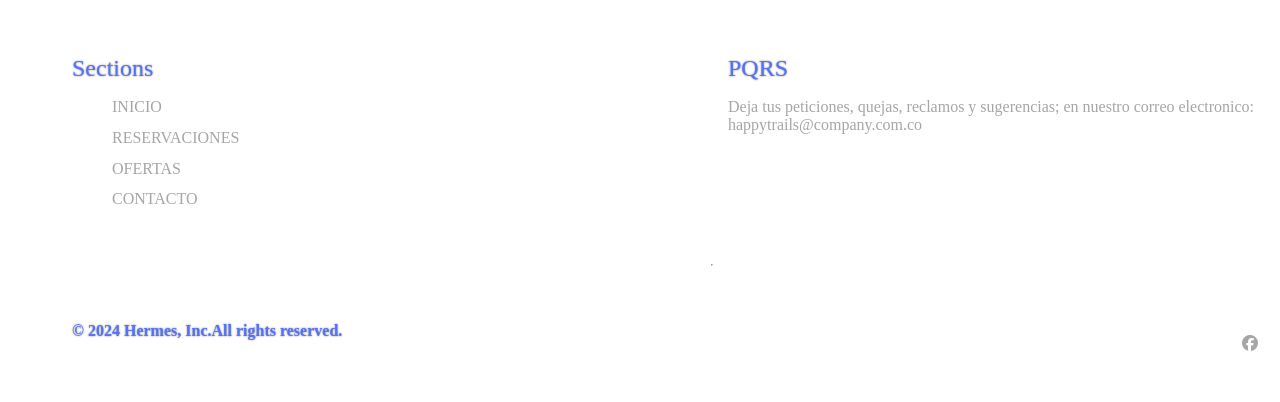
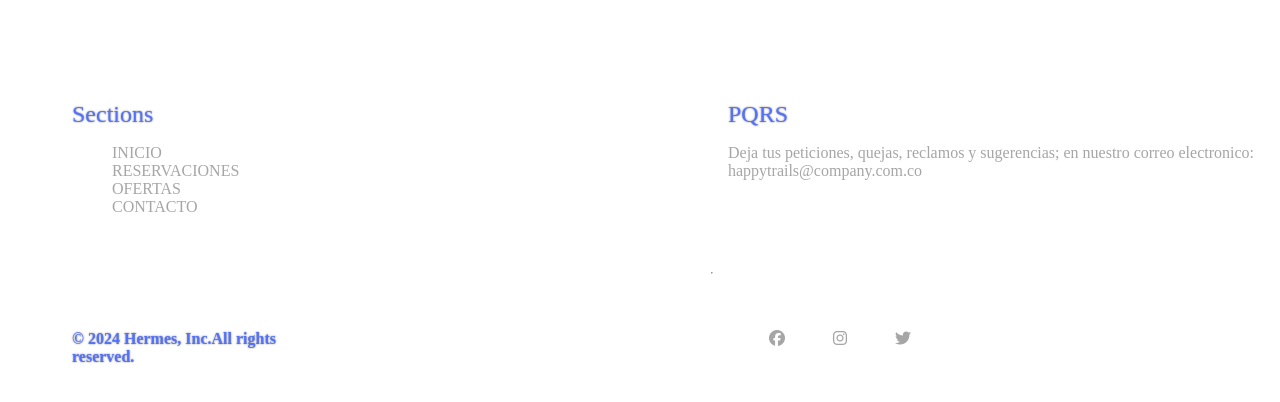
Before and after one commit to juan061734/hermes-front, a plain HTML site: page footer/index.html in a window 1280 px wide. Shown: the part 354-756 px from the top of the page. Drawn offline with Linux system fonts and the light colour scheme.

Commit message:
correccion footer, o no se, en fin el footer esta hecho(creo)

```diff
--- a/footer/index.html
+++ b/footer/index.html
@@ -1,15 +1,17 @@
 <!DOCTYPE html>
 <html lang="en">
   <head>
-	<meta charset="UTF-8">
-	<meta name="viewport" content="width=device-width, initial-scale=1.0">
+    <meta charset="UTF-8" />
+    <meta name="viewport" content="width=device-width, initial-scale=1.0" />
     <title>footer</title>
-	<link rel="stylesheet" href="style.css">
-	<script src="https://kit.fontawesome.com/273d0fbdfa.js" crossorigin="anonymous"></script>
+    <link rel="stylesheet" href="style.css" />
+    <script
+      src="https://kit.fontawesome.com/273d0fbdfa.js"
+      crossorigin="anonymous"
+    ></script>
   </head>
   <body>
     <footer>
-
       <article class="sections">
         <h3 class="subtitle">Sections</h3>
         <ul>
@@ -19,7 +21,6 @@
           <li><a href="#">CONTACTO</a></li>
         </ul>
       </article>
-
 
       <article class="pqrs">
         <h3 class="subtitle">PQRS</h3>
@@ -32,20 +33,22 @@
         </p>
       </article>
 
-		<hr class="hr">
+      <hr class="hr" />
 
       <article class="social">
-			<p>© 2024 Hermes, Inc.All rights reserved. </p>
+        <p>© 2024 Hermes, Inc.All rights reserved.</p>
         <ul class="social ul">
-				<li><a href="#"><i class="fa-brands fa-facebook"></i></a></li>
-				<li><a href="#"><i class="fa-brands fa-instagram"></i></a></li>
-				<li><a href="#"><i class="fa-brands fa-twitter"></i></a></li>
+          <li>
+            <a href="#"><i class="fa-brands fa-facebook"></i></a>
+          </li>
+          <li>
+            <a href="#"><i class="fa-brands fa-instagram"></i></a>
+          </li>
+          <li>
+            <a href="#"><i class="fa-brands fa-twitter"></i></a>
+          </li>
         </ul>
-
       </article>
-
-
-
     </footer>
   </body>
 </html>
--- a/footer/style.css
+++ b/footer/style.css
@@ -49,22 +49,22 @@
   grid-area: social;
   display: flex;
   justify-content: space-between;
+  width: 100%;
 }
 .social ul {
   list-style: none;
   display: flex;
-  gap: 2rem;
+  justify-content: center;
+  gap: 3rem;
+
 }
 .social p {
   font-size: 1rem;
   font-weight: bold;
   color: #5271ff;
-  margin-bottom: 1rem;
   text-shadow: #00000085 0px 0px 2px;
 }
-li {
-  margin: 0.8rem 0;
-}
+
 a {
   text-decoration: none;
   color: #a6a6a6;
```
Lines whose indentation alone changed are shown as unchanged.
